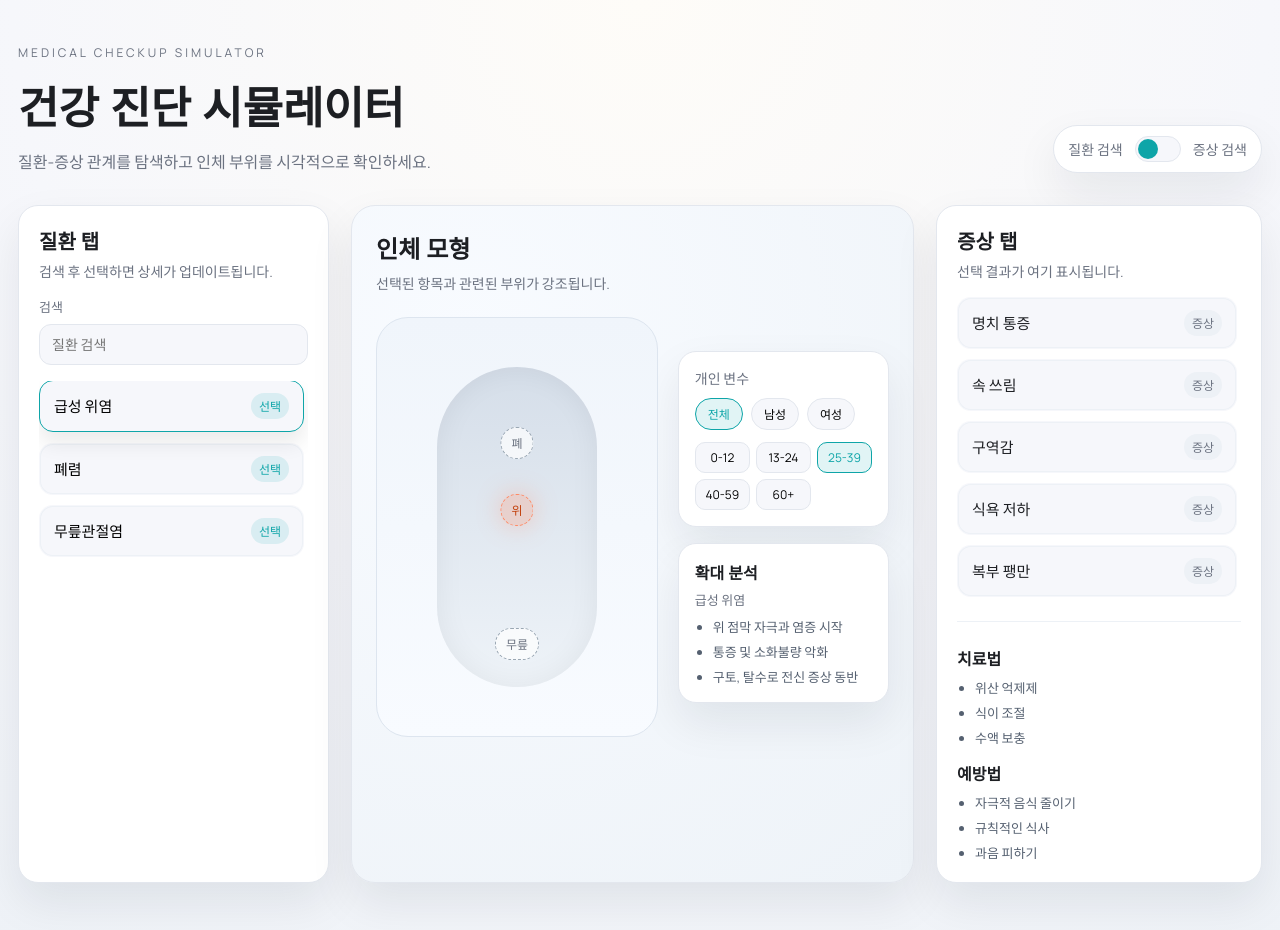
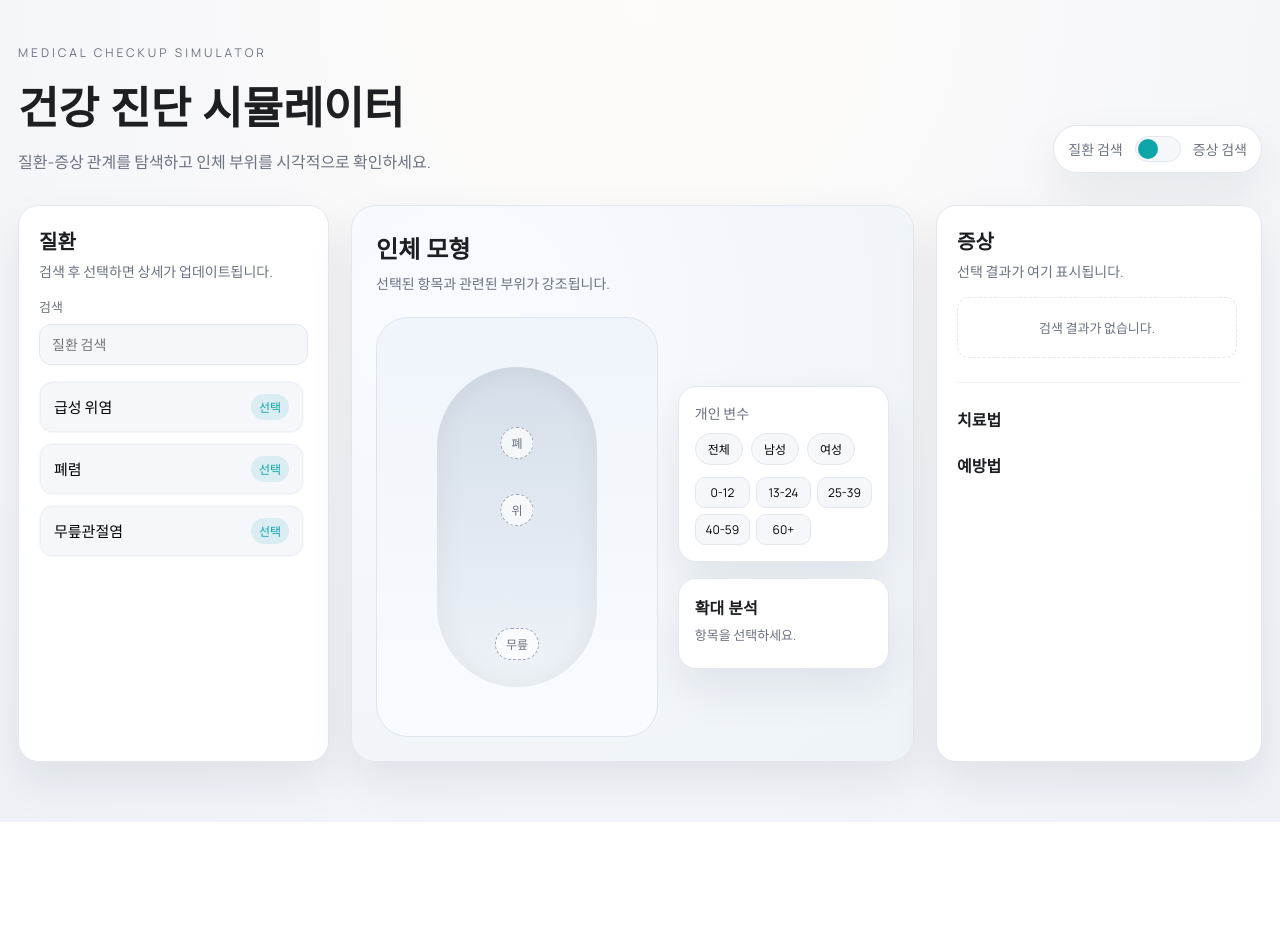
Before and after one commit to blackmandarin935/Medical_Checkup, a React (Vite) app: page / in a window 1280 px wide. Shown: the top 930 px of the page. After the commit the page ends 822 px from the top, so only its background shows below. Built offline with nearby package versions, Linux system fonts and the light colour scheme.

Commit message:
UI 수정

```diff
--- a/src/App.jsx
+++ b/src/App.jsx
@@ -48,10 +48,10 @@ const ageRanges = ['0-12', '13-24', '25-39', '40-59', '60+']
 function App() {
   const [searchMode, setSearchMode] = useState('disease')
   const [query, setQuery] = useState('')
-  const [selectedDiseaseId, setSelectedDiseaseId] = useState(diseases[0].id)
+  const [selectedDiseaseId, setSelectedDiseaseId] = useState('')
   const [selectedSymptomId, setSelectedSymptomId] = useState('')
-  const [gender, setGender] = useState('전체')
-  const [ageRange, setAgeRange] = useState(ageRanges[2])
+  const [gender, setGender] = useState('')
+  const [ageRange, setAgeRange] = useState('')
 
   const symptoms = useMemo(() => {
     const set = new Set()
@@ -118,7 +118,7 @@ function App() {
               setQuery('')
               setSelectedSymptomId('')
               if (nextMode === 'disease') {
-                setSelectedDiseaseId(diseases[0].id)
+                setSelectedDiseaseId('')
               }
             }}
           >
@@ -131,7 +131,7 @@ function App() {
       <main className="layout">
         <section className="panel left-panel">
           <div className="panel-header">
-            <h2>{leftPanelTitle} 탭</h2>
+            <h2>{leftPanelTitle}</h2>
             <p>검색 후 선택하면 상세가 업데이트됩니다.</p>
           </div>
           <label className="search">
@@ -238,7 +238,7 @@ function App() {
 
         <section className="panel right-panel">
           <div className="panel-header">
-            <h2>{rightPanelTitle} 탭</h2>
+            <h2>{rightPanelTitle}</h2>
             <p>선택 결과가 여기 표시됩니다.</p>
           </div>
 
```
Lines whose indentation alone changed are shown as unchanged.
